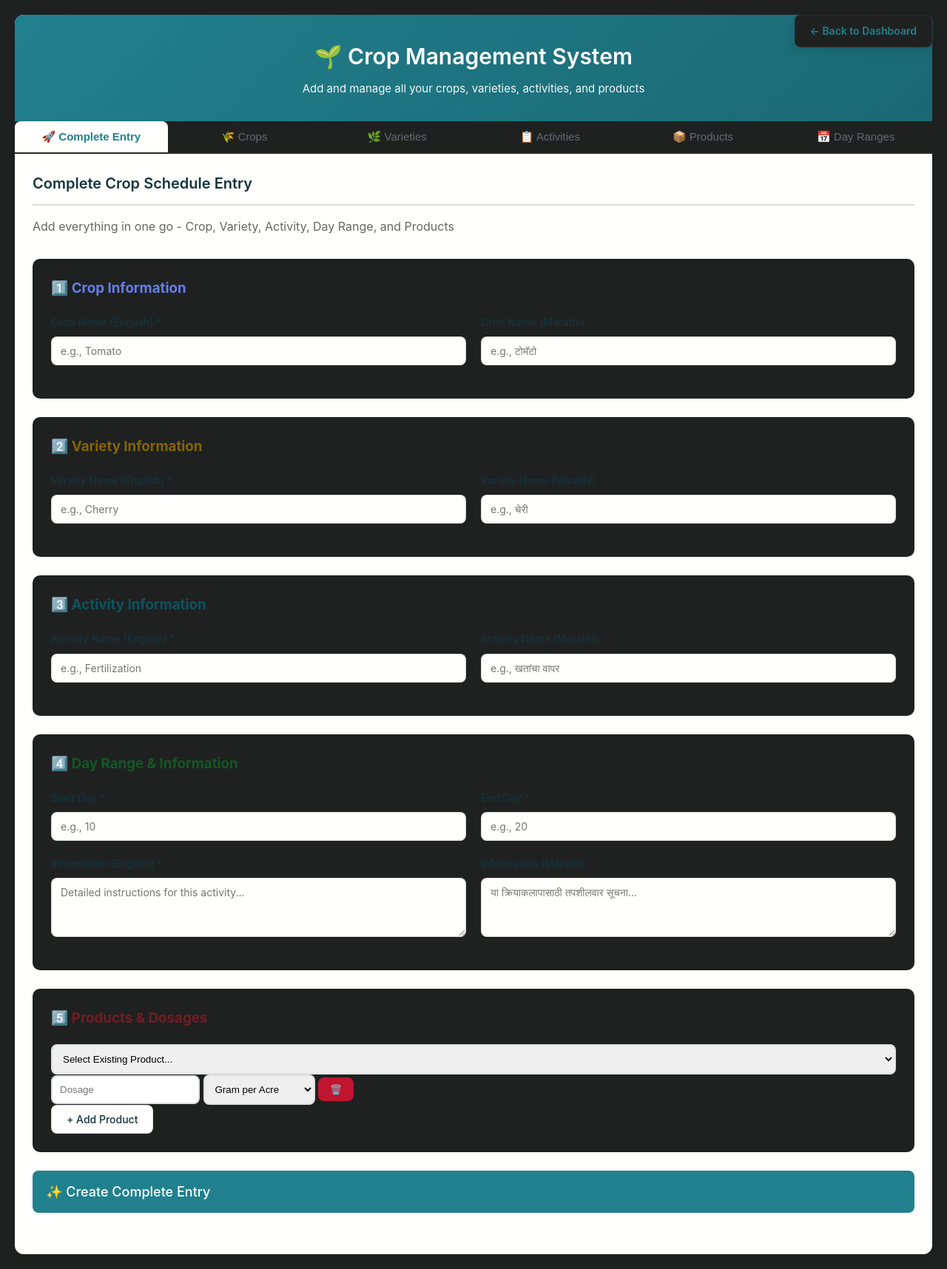
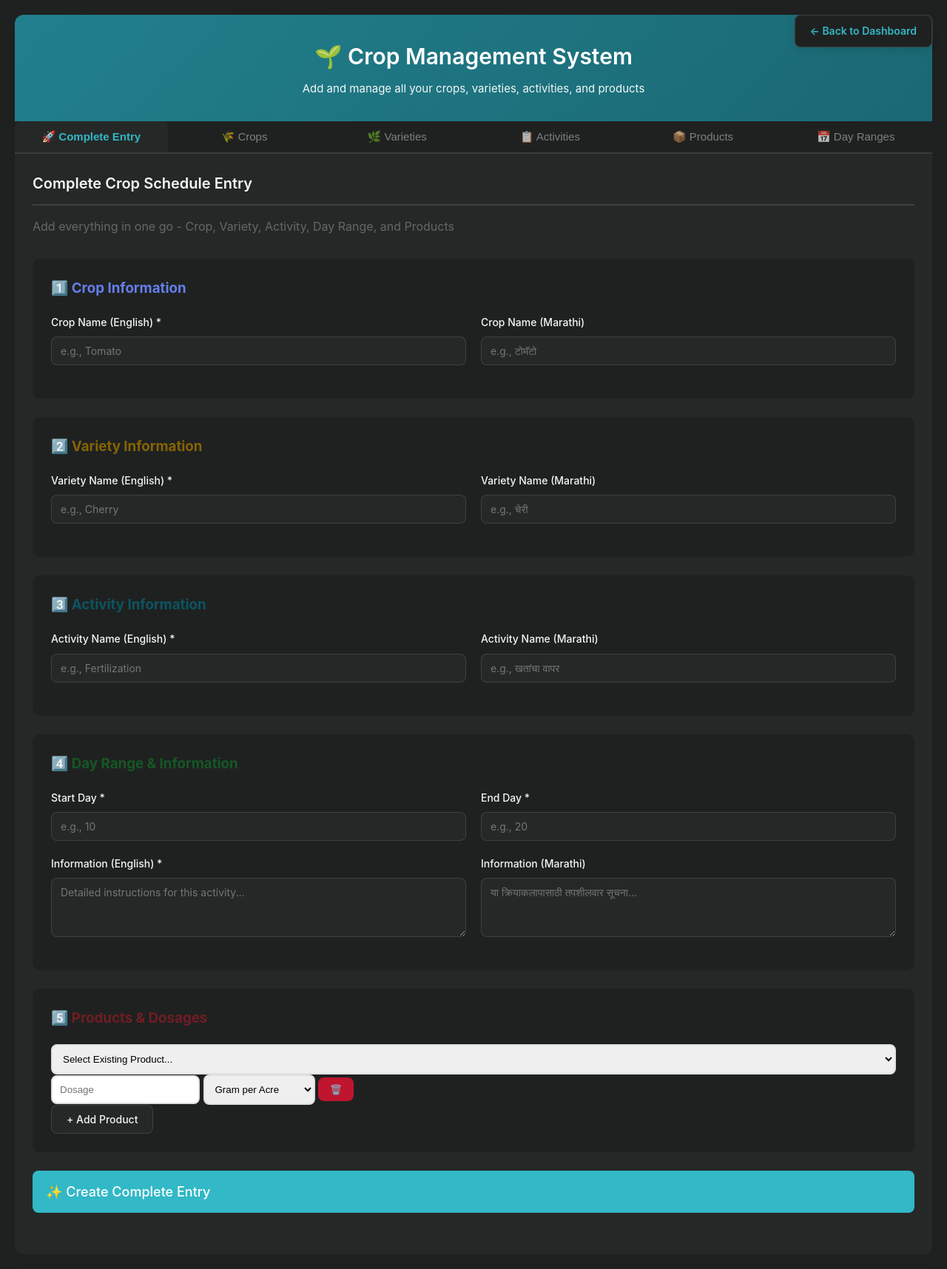
Before and after one commit to Bhati90/workcrop, a Django app: page /add in a window 1280 px wide. Shown: the whole page at 74% size. Run offline with Django 4.2, Linux system fonts and the light colour scheme; data that the repository does not hold is empty.

Commit message:
api edit ui

```diff
--- a/calender/templates/add.html
+++ b/calender/templates/add.html
@@ -38,14 +38,14 @@
 
         /* Theme Colors */
         --color-background: var(--color-charcoal-700);
-        --color-surface: var(--color-cream-100);
-        --color-text: var(--color-slate-900);
-        --color-text-secondary: var(--color-slate-500);
-        --color-primary: var(--color-teal-500);
+            --color-surface: var(--color-charcoal-800);
+            --color-text: var(--color-gray-200);
+            --color-text-secondary: rgba(167, 169, 169, 0.7);
+            --color-primary: var(--color-teal-300);
+            --color-border: rgba(119, 124, 124, 0.3);
+            --color-card-border: rgba(119, 124, 124, 0.2);
         --color-primary-hover: var(--color-teal-600);
         --color-primary-active: var(--color-teal-700);
-        --color-border: rgba(var(--color-brown-600-rgb), 0.2);
-        --color-card-border: rgba(var(--color-brown-600-rgb), 0.12);
         --color-focus-ring: rgba(var(--color-teal-500-rgb), 0.4);
 
         /* Typography */
```
